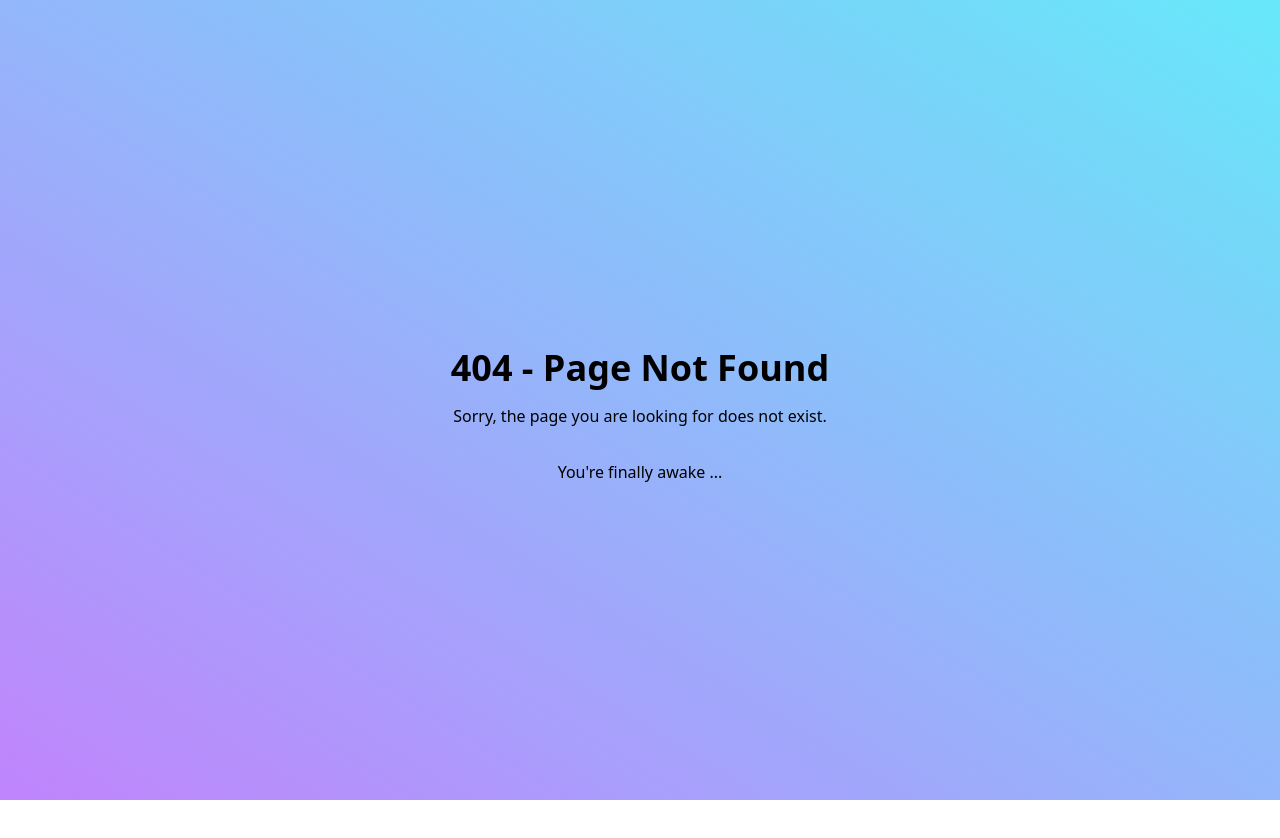
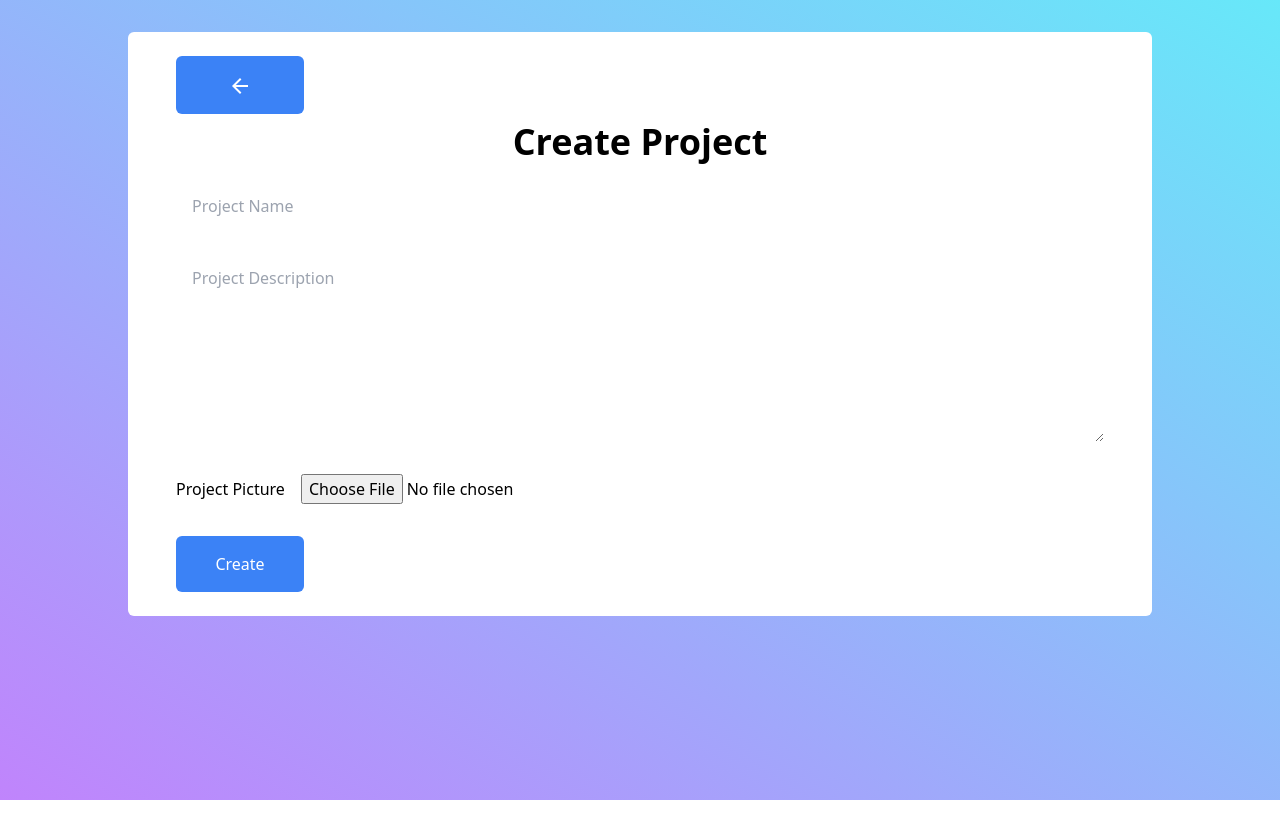
Before and after one commit to SlendaboyLP/Portfolio2024, a Next.js app: page /dashboard/projects/1 in a window 1280 px wide. Before the commit this address had no page. Shown: the top 838 px of the page. After the commit the page ends 800 px from the top, so only its background shows below. Built offline with nearby package versions, Linux system fonts and the light colour scheme; no server answers.

Commit message:
can now create projects, pics not working correctly tho

```diff
--- /dev/null
+++ b/app/dashboard/projects/Project.ts
@@ -0,0 +1,7 @@
+export type Project = {
+  id: number;
+  name: string;
+  description: string;
+  completed: boolean;
+  picture: string;
+};
--- /dev/null
+++ b/app/dashboard/projects/[id]/Create.tsx
@@ -0,0 +1,76 @@
+"use client";
+import ArrowBack from "@mui/icons-material/ArrowBack";
+import { Project } from "../Project";
+import { useState } from "react";
+export default function CreateProject() {
+  const [name, setName] = useState("");
+  const [description, setDescription] = useState("");
+  const [picture, setPicture] = useState("");
+
+  const handleNameChange = (e: any) => setName(e.target.value);
+
+  const handleDescriptionChange = (e: any) => setDescription(e.target.value);
+
+  const handlePictureChange = (e: any) => setPicture(e.target.value);
+
+  const handleSubmit = async (e: any) => {
+    e.preventDefault();
+    try {
+      await fetch("http://localhost:5000/projects", {
+        method: "POST",
+        headers: {
+          "Content-Type": "application/json",
+        },
+        body: JSON.stringify({
+          name,
+          description,
+          picture,
+        }),
+      });
+    } catch (error) {
+      console.error(error);
+    }
+    window.location.href = "/dashboard/projects";
+  };
+
+  return (
+    <main className="flex justify-center items-center ">
+      <div className="bg-white rounded-md h-min  w-[80vw] p-6 px-12 ">
+        <button
+          className="bg-blue-500 text-white p-4  w-32 rounded-md"
+          onClick={() => window.history.back()}
+        >
+          <ArrowBack />
+        </button>
+        <h1 className="text-center font-black text-4xl mt-2">Create Project</h1>
+
+        <form className="flex flex-col space-y-4 mt-4">
+          <input
+            type="text"
+            placeholder="Project Name"
+            className="p-4 rounded-md"
+            onChange={handleNameChange}
+            value={name}
+          ></input>
+          <textarea
+            placeholder="Project Description"
+            className="p-4 rounded-md h-48"
+            onChange={handleDescriptionChange}
+            value={description}
+          ></textarea>
+          <label>
+            Project Picture
+            <input type="file" className="p-4 rounded-md"></input>
+          </label>
+
+          <button
+            className="bg-blue-500 text-white p-4  w-32 rounded-md"
+            onClick={handleSubmit}
+          >
+            Create
+          </button>
+        </form>
+      </div>
+    </main>
+  );
+}
--- /dev/null
+++ b/app/dashboard/projects/[id]/Edit.tsx
@@ -0,0 +1,3 @@
+export default function EditProject() {
+  return <div>Edit</div>;
+}
--- /dev/null
+++ b/app/dashboard/projects/[id]/page.tsx
@@ -0,0 +1,19 @@
+import Create from "./Create";
+import Edit from "./Edit";
+import { Project } from "../Project";
+
+const getProject = async (id: number) => {
+  try {
+    const response = await fetch(`http://localhost:5000/projects/${id}`);
+    const data = await response.json();
+
+    return data;
+  } catch (error) {
+    return null;
+  }
+};
+
+export default async function DetailProject({ params }: any) {
+  const project = await getProject(params.id);
+  return project ? <Edit /> : <Create />;
+}
--- a/app/dashboard/projects/page.tsx
+++ b/app/dashboard/projects/page.tsx
@@ -1,15 +1,14 @@
 "use client";
-import { Description, ManageAccounts, PostAdd } from "@mui/icons-material";
+import {
+  Description,
+  ManageAccounts,
+  PostAdd,
+  ArrowBack,
+} from "@mui/icons-material";
 import React from "react";
 import { useState, useEffect } from "react";
 
-type Project = {
-  id: number;
-  name: string;
-  description: string;
-  completed: boolean;
-  picture: string;
-};
+import { Project } from "./Project";
 
 export default function ProjectManagement() {
   const [projects, setProjects] = useState<Project[]>([]);
@@ -32,13 +31,22 @@ export default function ProjectManagement() {
   return (
     <main className="flex justify-center items-center ">
       <div className="bg-white rounded-md h-min  w-[80vw] p-6 px-12 ">
+        <button
+          className="bg-blue-500 text-white p-4  w-32 rounded-md"
+          onClick={() => window.history.back()}
+        >
+          <ArrowBack />
+        </button>
         <h1 className="text-center font-black text-4xl mt-2">
           Manage Projects
         </h1>
         <div>
           <div className=" flex justify-between items-center p-4">
             <h2 className="text-2xl font-bold mb-4">All Projects</h2>
-            <button className="bg-blue-500 text-white p-4  w-32 rounded-md">
+            <button
+              className="bg-blue-500 text-white p-4  w-32 rounded-md"
+              onClick={() => (window.location.href = "/dashboard/projects/0")}
+            >
               Add Project
             </button>
           </div>
@@ -55,7 +63,12 @@ export default function ProjectManagement() {
                   <p className="text-gray-500">{project.description}</p>
                 </div>
                 <div className=" w-32 flex justify-between">
-                  <button className="hover:bg-gray-100 p-4 rounded-md">
+                  <button
+                    className="hover:bg-gray-100 p-4 rounded-md"
+                    onClick={() =>
+                      (window.location.href = `/dashboard/projects/${project.id}`)
+                    }
+                  >
                     Edit
                   </button>
                   <button
```
Also changed, not shown: 1 other file (tests, documents, lock files or other folders).
